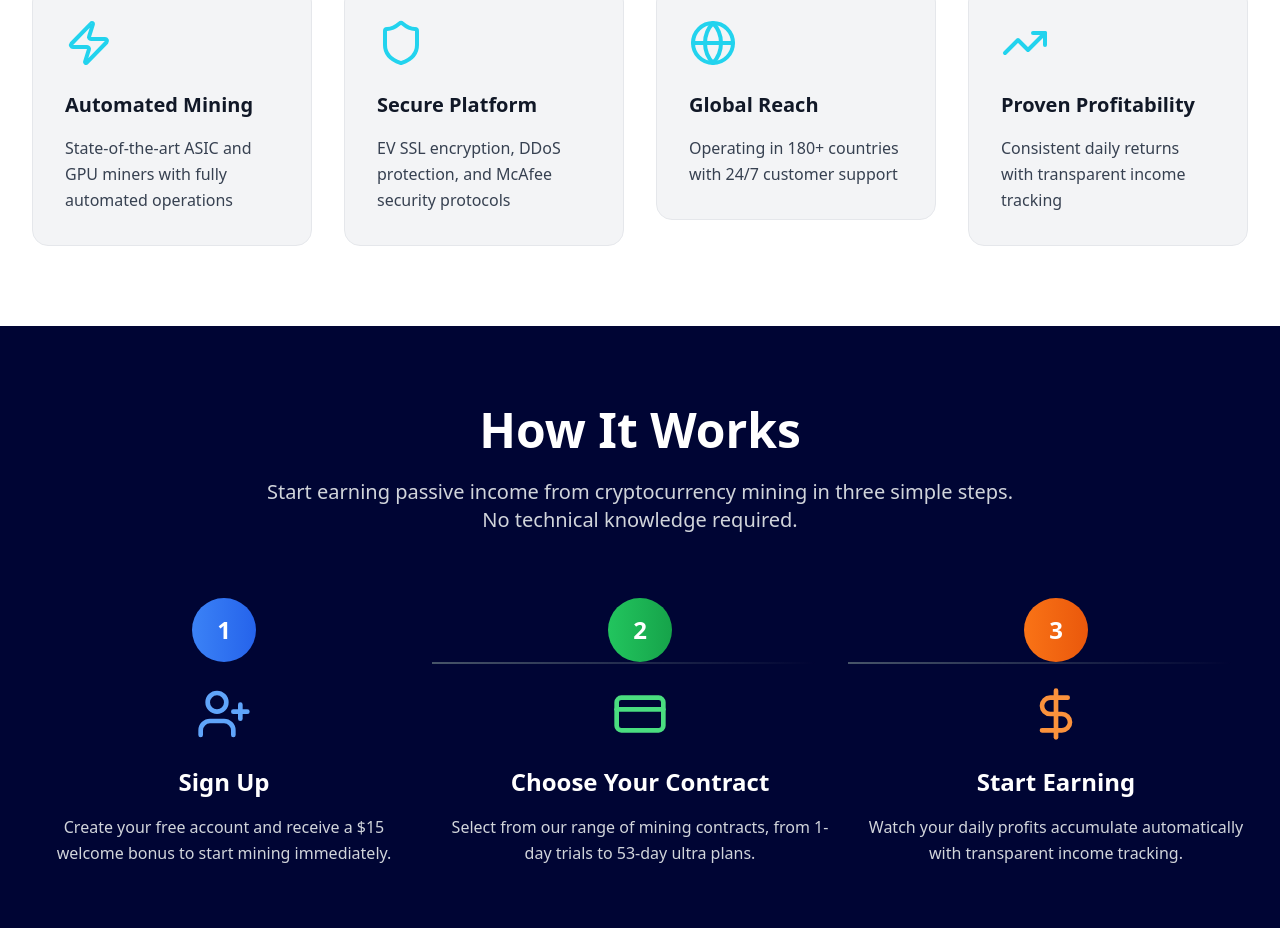
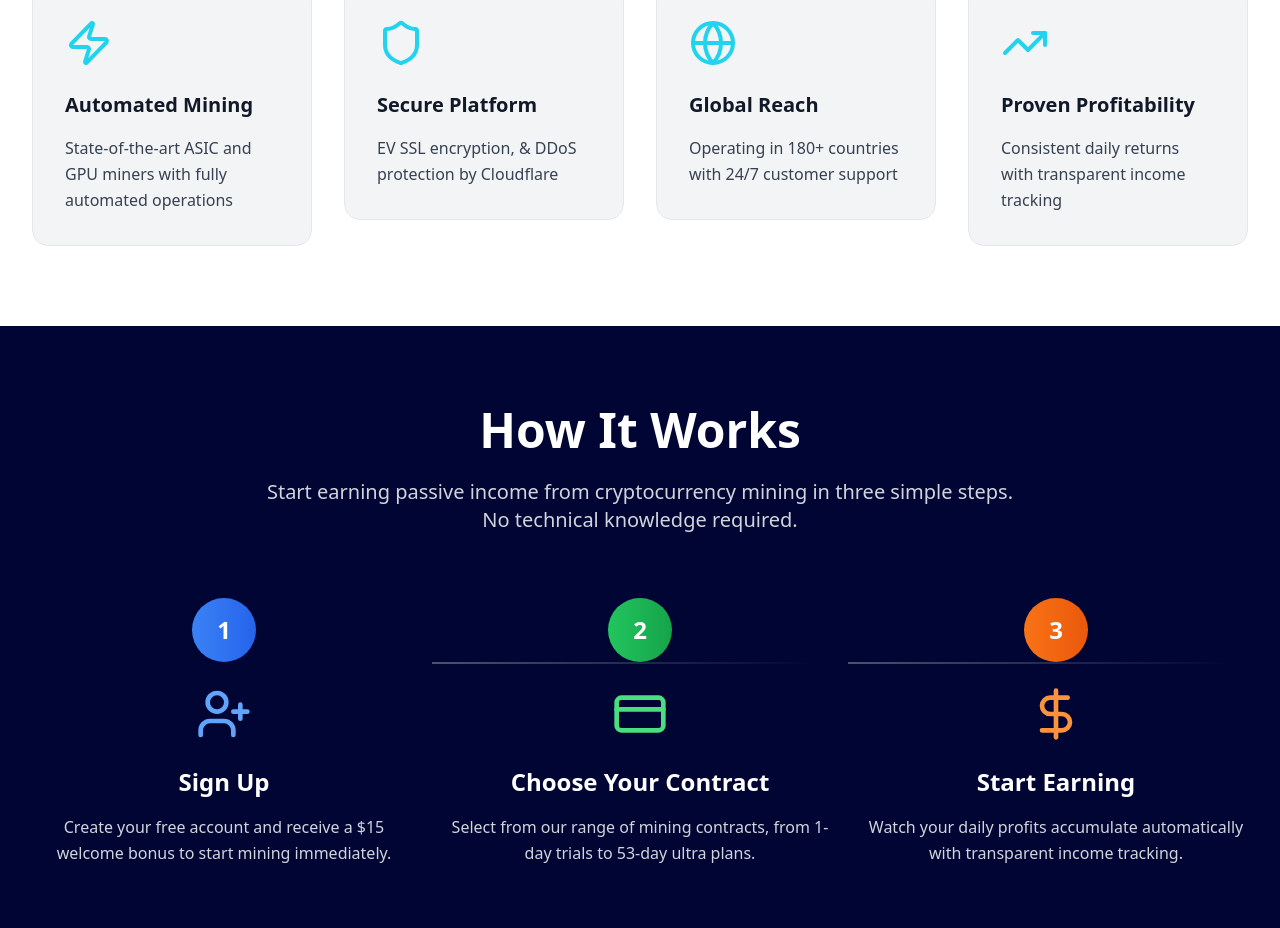
Before and after one commit to Oceanteel/bayMine, a React (Vite) app: page / in a window 1280 px wide. Shown: the part 1494-2422 px from the top of the page. Built offline with nearby package versions, Linux system fonts and the light colour scheme.

Commit message:
Updated Features.tsx

```diff
--- a/src/components/Features.tsx
+++ b/src/components/Features.tsx
@@ -11,7 +11,7 @@ const Features = () => {
     {
       icon: <Shield className="w-10 h-10 sm:w-12 sm:h-12 text-cyan-400" />,
       title: "Secure Platform",
-      description: "EV SSL encryption, DDoS protection, and McAfee security protocols"
+      description: "EV SSL encryption, & DDoS protection by Cloudflare"
     },
     {
       icon: <Globe className="w-10 h-10 sm:w-12 sm:h-12 text-cyan-400" />,
```
